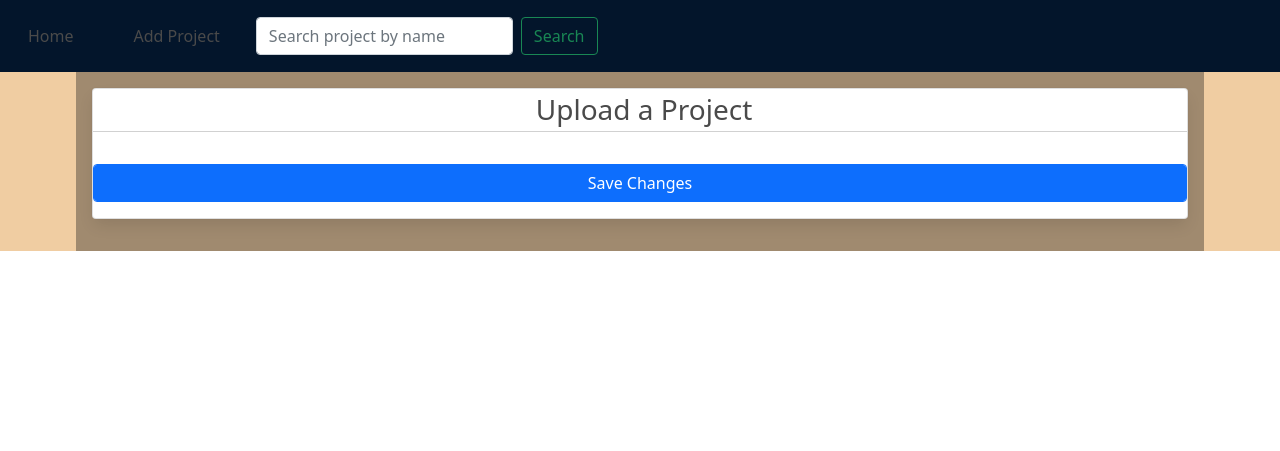
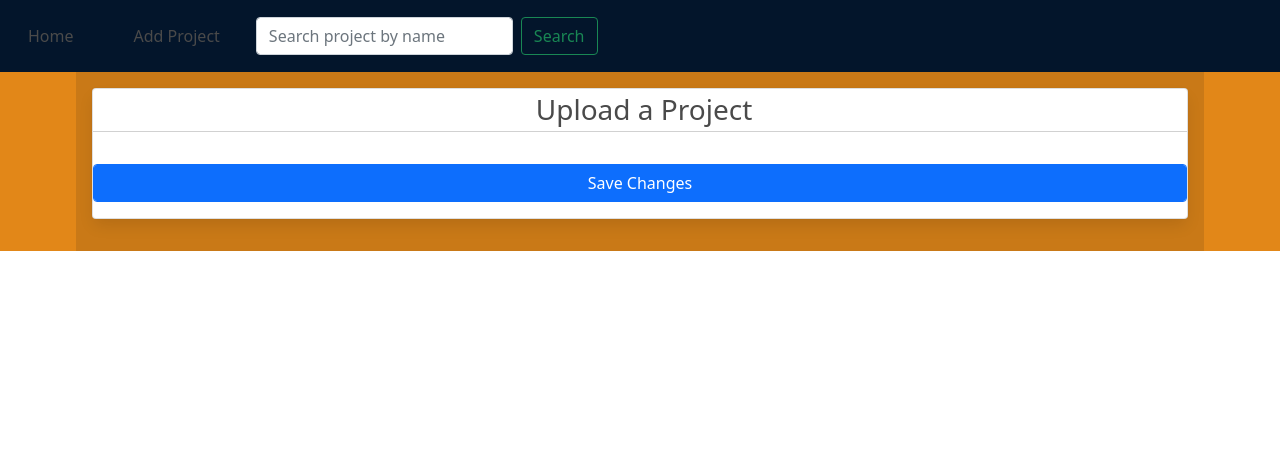
Before and after one commit to ObadiaH123/Awards-app, a Django app: template main/templates/main/editreview.html in a window 1280 px wide. Shown: the top 451 px of the page. Run offline with Django 3.2, Linux system fonts and the light colour scheme; the template is opened without the code that fills it, so the values that code supplies are empty; some libraries are stand-ins or nearby versions.

Commit message:
adding the html templates

```diff
--- a/main/templates/main/editreview.html
+++ b/main/templates/main/editreview.html
@@ -1,20 +1,18 @@
 {% extends 'main/base.html' %}
 <!-- adding bootstrap5 crispy froms here -->
-{% load crispy_forms_tags %}
-
-{% block content %}
+{% load crispy_forms_tags %} {% block content %}
 <link href="https://fonts.googleapis.com/css2?family=Nunito+Sans:wght@400;600;800&display=swap" rel="stylesheet">
 <script src="https://kit.fontawesome.com/15181efa86.js" crossorigin="anonymous"></script>
 <link rel="stylesheet" href="https://unpkg.com/bulma@0.9.0/css/bulma.min.css" />
 <link rel="stylesheet" type="text/css" href="static/css/hello-parallax.css">
 <link href="https://cdn.jsdelivr.net/npm/bootstrap@5.0.2/dist/css/bootstrap.min.css" rel="stylesheet" integrity="sha384-EVSTQN3/azprG1Anm3QDgpJLIm9Nao0Yz1ztcQTwFspd3yD65VohhpuuCOmLASjC" crossorigin="anonymous">
 <style>
-     body{
-        background-color: rgb(240, 205, 162);
+    body {
+        background-color: rgb(226, 135, 24);
     }
 </style>
-<div class="container" >
-    <div class="card-body " style="background-color: rgb(160, 138, 111);">
+<div class="container">
+    <div class="card-body " style="background-color: rgb(201, 121, 23);">
 
         <div class="card mb-3">
             <div class="row g-0">
@@ -24,8 +22,7 @@
                 <div class="">
 
                     <form action="" method="POST">
-            {% csrf_token %}
-            {{form | crispy }}
+                        {% csrf_token %} {{form | crispy }}
                         <input type="submit" name="" id="" class="btn btn-small btn-primary form-control mt-3 mb-3" value="Save Changes">
 
                     </form>
```
Lines whose indentation alone changed are shown as unchanged.
